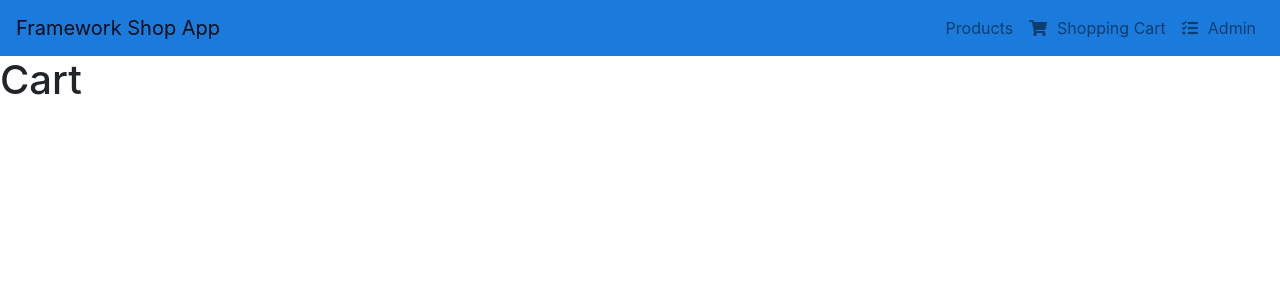
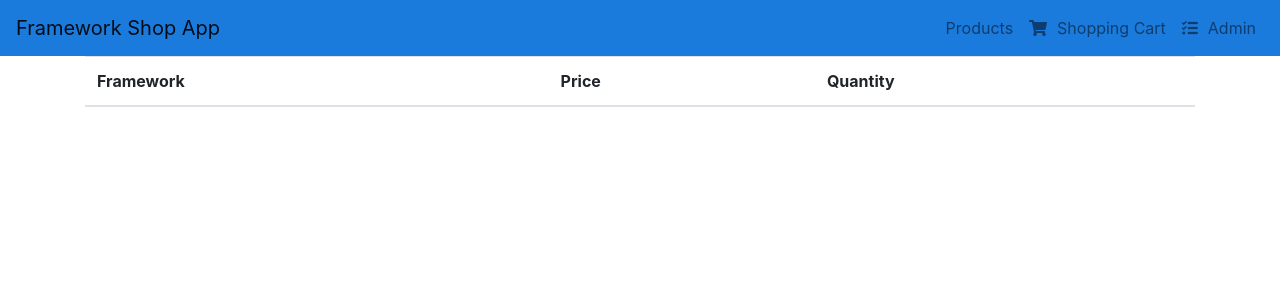
Before and after one commit to HuangStanley050/eComm_front, a React (Create React App) app: page /cart in a window 1280 px wide. Shown: the top 300 px of the page. Built offline with nearby package versions, Linux system fonts and the light colour scheme.

Commit message:
able to show the tables of products in cart component

```diff
--- a/src/components/cart/cart.js
+++ b/src/components/cart/cart.js
@@ -1,7 +1,37 @@
 import React from "react";
+import { Table, Container } from "reactstrap";
+import { connect } from "react-redux";
 
 const Cart = props => {
-  return <h1>Cart</h1>;
+  return (
+    <Container>
+      <Table>
+        <thead>
+          <tr>
+            <th>Framework</th>
+            <th>Price</th>
+            <th>Quantity</th>
+          </tr>
+        </thead>
+        <tbody>
+          {props.ordered.map(item => {
+            return (
+              <tr>
+                <td>{item.title}</td>
+                <td>{item.price}</td> <td>{item.quantity}</td>
+              </tr>
+            );
+          })}
+        </tbody>
+      </Table>
+    </Container>
+  );
 };
 
-export default Cart;
+const mapStateToProps = state => {
+  return {
+    ordered: state.cart.orderedProducts
+  };
+};
+
+export default connect(mapStateToProps)(Cart);
--- a/src/components/product/productList.js
+++ b/src/components/product/productList.js
@@ -42,7 +42,7 @@ const ProductList = props => {
                   : (checkStatus = false)}
                 <Button
                   disabled={checkStatus}
-                  onClick={() => props.addToCart(product)}
+                  onClick={() => props.addToCart({ ...product, quantity: 1 })}
                 >
                   Add to Cart
                 </Button>
```
